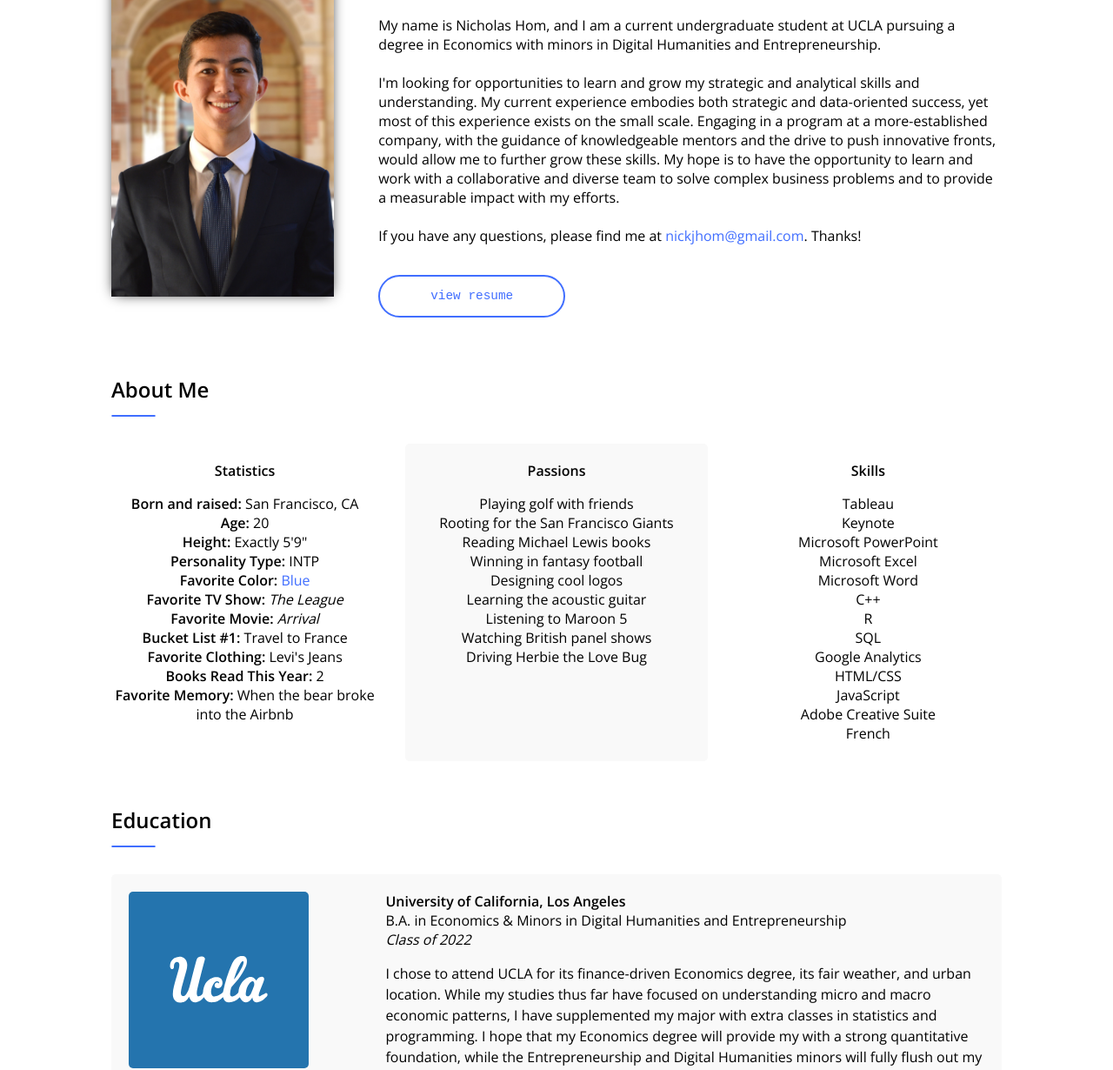
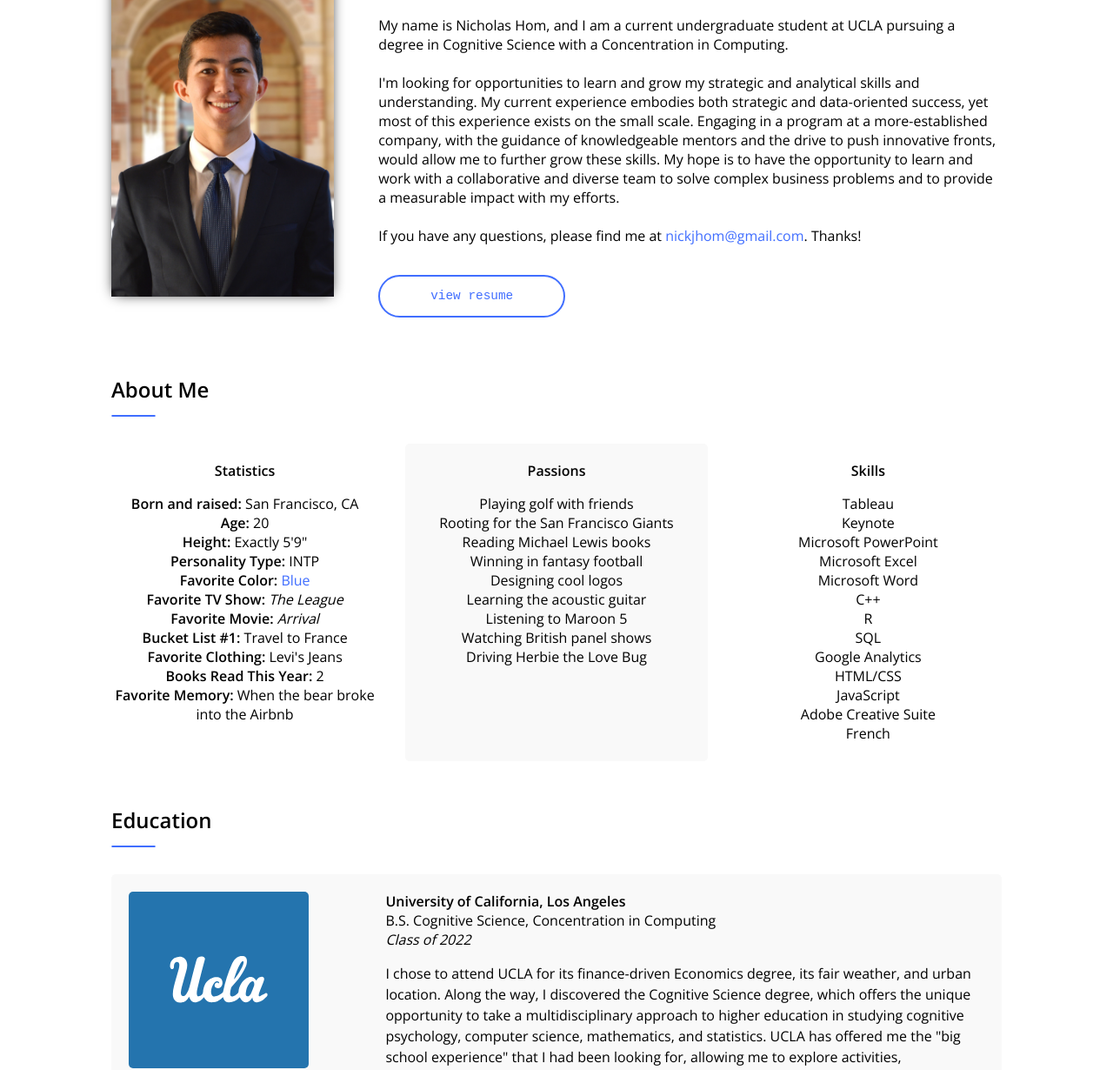
Before and after one commit to nickhom3/creativeoutlet, a plain HTML site: page index.html in a window 1280 px wide. Shown: the part 223-1453 px from the top of the page at 87% size. Drawn offline with nearby package versions, Linux system fonts and the light colour scheme.

Commit message:
Updated bio

```diff
--- a/index.html
+++ b/index.html
@@ -38,7 +38,7 @@
     <span class="blueline"></span>
     <div class="textcontent">
       <h1>Nice to meet you!</h1>
-      <p>My name is Nicholas Hom, and I am a current undergraduate student at UCLA pursuing a degree in Economics with minors in Digital Humanities and Entrepreneurship.<br><br>I&#39;m looking for opportunities to learn and grow my strategic and analytical skills and understanding. My current experience embodies both strategic and data-oriented success, yet most of this experience exists on the small scale. Engaging in a program at a more-established company, with the guidance of knowledgeable mentors and the drive to push innovative fronts, would allow me to further grow these skills. My hope is to have the opportunity to learn and work with a collaborative and diverse team to solve complex business problems and to provide a measurable impact with my efforts. <br><br>If you have any questions, please find me at <a href="mailto:nickjhom@gmail.com">nickjhom@gmail.com</a>. Thanks!</p>
+      <p>My name is Nicholas Hom, and I am a current undergraduate student at UCLA pursuing a degree in Cognitive Science with a Concentration in Computing.<br><br>I&#39;m looking for opportunities to learn and grow my strategic and analytical skills and understanding. My current experience embodies both strategic and data-oriented success, yet most of this experience exists on the small scale. Engaging in a program at a more-established company, with the guidance of knowledgeable mentors and the drive to push innovative fronts, would allow me to further grow these skills. My hope is to have the opportunity to learn and work with a collaborative and diverse team to solve complex business problems and to provide a measurable impact with my efforts. <br><br>If you have any questions, please find me at <a href="mailto:nickjhom@gmail.com">nickjhom@gmail.com</a>. Thanks!</p>
       <br>
       <div class="linkbox resume">
         <a href="NicholasHom_Resume.pdf"><p id="resume">view resume</p></a>
@@ -113,9 +113,9 @@
           <img src="img/ucla.svg" alt="">
         </div>
         <div class="rightbox">
-          <h3>University of California, Los Angeles<div class="title">B.A. in Economics &amp; Minors in Digital Humanities and Entrepreneurship</div><div class="date">Class of 2022</div></h3>
+          <h3>University of California, Los Angeles<div class="title">B.S. Cognitive Science, Concentration in Computing</div><div class="date">Class of 2022</div></h3>
 
-          <p>I chose to attend UCLA for its finance-driven Economics degree, its fair weather, and urban location. While my studies thus far have focused on understanding micro and macro economic patterns, I have supplemented my major with extra classes in statistics and programming. I hope that my Economics degree will provide my with a strong quantitative foundation, while the Entrepreneurship and Digital Humanities minors will fully flush out my knowledge of business operations and of emerging technologies. UCLA has offered me the &quot;big school experience&quot; that I had been looking for, allowing me to explore activities, experiences, and types of people absent from my private education.</p>
+          <p>I chose to attend UCLA for its finance-driven Economics degree, its fair weather, and urban location. Along the way, I discovered the Cognitive Science degree, which offers the unique opportunity to take a multidisciplinary approach to higher education in studying cognitive psychology, computer science, mathematics, and statistics. UCLA has offered me the &quot;big school experience&quot; that I had been looking for, allowing me to explore activities, experiences, and types of people absent from my private education.</p>
         </div>
       </div>
       <div class="tablerow">
```
